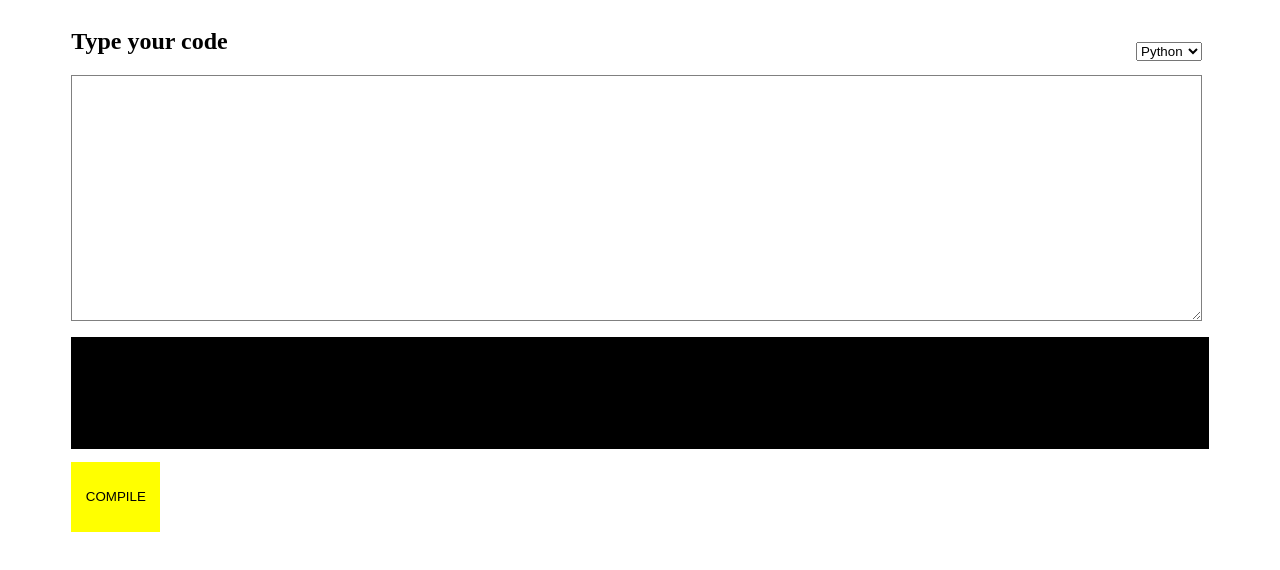
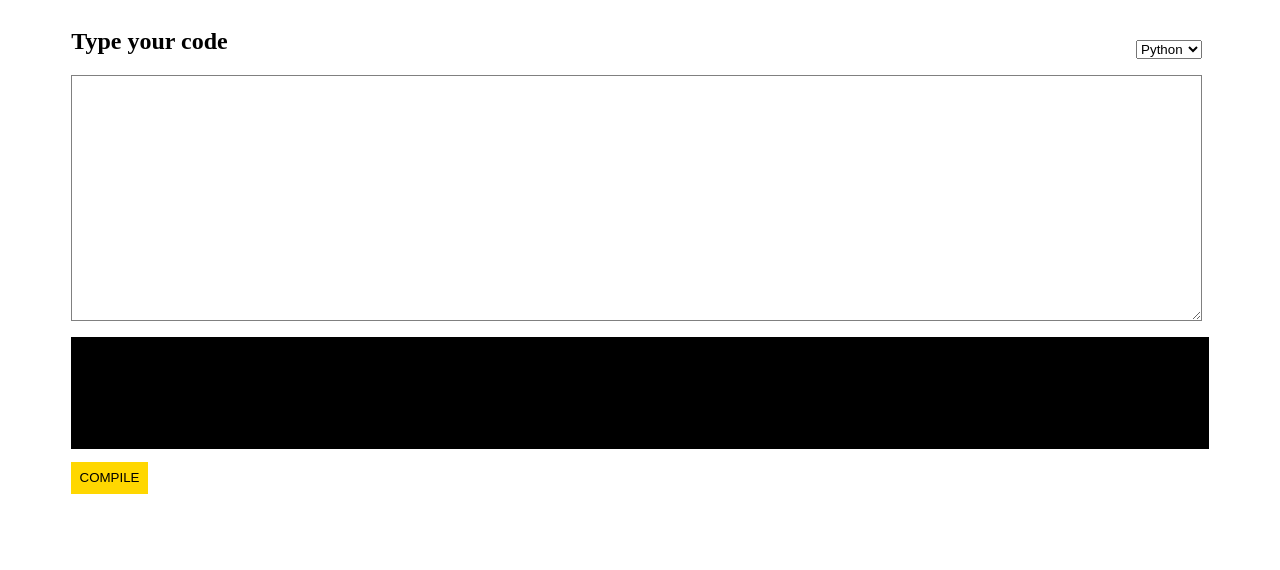
Before and after one commit to harsimranjit27/Basic-compiler, a plain HTML site: page index.html in a window 1280 px wide. Drawn offline with Linux system fonts and the light colour scheme.

Commit message:
Updated compile button's css

```diff
--- a/style.css
+++ b/style.css
@@ -25,13 +25,14 @@ h2{
     margin: 1% 5% 1%;
 }
 .compile_btn{
-    background-color: yellow;
+    background-color: gold;
     color: black;
-    border: 2px solid yellow;
+    border: 2px solid gold;
     margin-left: 5%;
-    padding: 2% 1%;
+    padding: 0.5% 0.5%;
 }
 .compile_btn:hover{
     background-color: gold;
     border: 2px solid gold;
+    font-weight: bold;
 }
```
